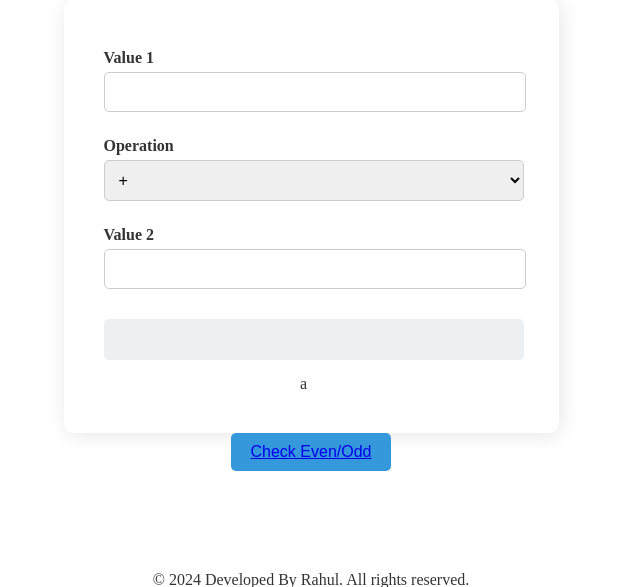
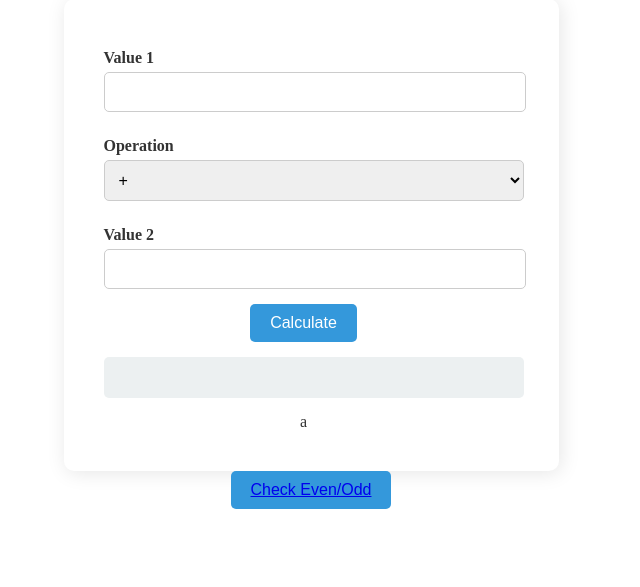
Before and after one commit to RahulMirji/Simple_Calculator, a Django app: page / in a window 1280 px wide. Shown: the part 133-720 px from the top of the page, without its empty margins (329-969 px from the left). Run offline with Django 5.2, Linux system fonts and the light colour scheme.

Commit message:
button added

```diff
--- a/calc/templates/calculator.html
+++ b/calc/templates/calculator.html
@@ -27,7 +27,7 @@
                     <label>Value 2</label>
                     <input type="text" name="num2"/>
                     <br>
-
+                    <button type="submit">Calculate</button>
 
                     <input type="text" value="{{c}}"/>
 a
```
